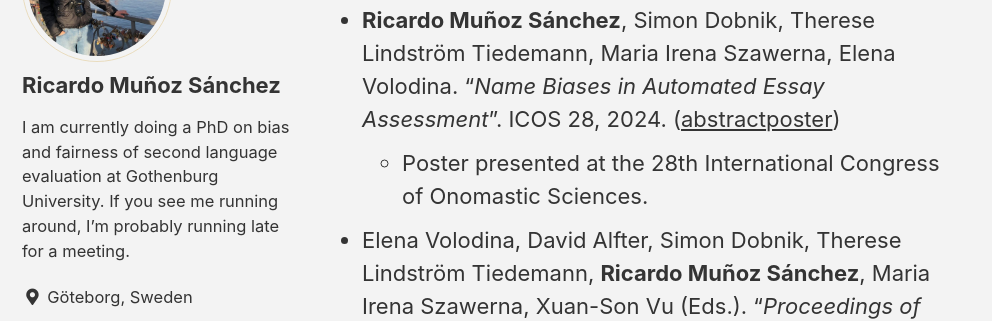
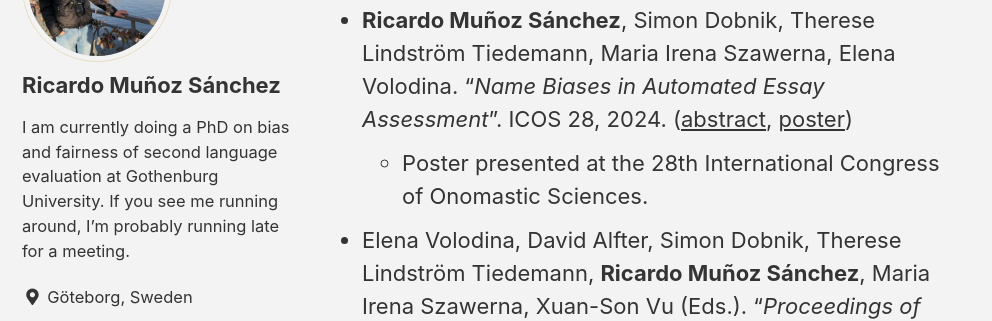
Before and after one commit to rimusa/rimusa.github.io, a Jekyll site: the page built from docs/_pages/research.md, in a window 1280 px wide and 900 px high, scrolled down 3441 px. Shown: the part 154-475 px from the top of the window, without its empty margins (0-992 px from the left). Built offline with Jekyll 4.4.1, drawn with Linux system fonts in a browser that asks for light colours; cached includes are drawn as plain includes.

Commit message:
Added missing comma

```diff
--- a/docs/_pages/research.md
+++ b/docs/_pages/research.md
@@ -64,7 +64,7 @@ You can see the talks and presentations I've given [here](../talks).
 
 ## Other Stuff
 
-- **Ricardo Muñoz Sánchez**, Simon Dobnik, Therese Lindström Tiedemann, Maria Irena Szawerna, Elena Volodina. "_Name Biases in Automated Essay Assessment_". ICOS 28, 2024. ([abstract](https://www.helsinki.fi/assets/drupal/2024-07/ICOS%202024%20Book%20of%20abstracts.pdf#%5B%7B%22num%22%3A219%2C%22gen%22%3A0%7D%2C%7B%22name%22%3A%22XYZ%22%7D%2C54%2C400%2C0%5D)[poster](https://researchportal.helsinki.fi/en/publications/name-biases-in-automated-essay-assessment-poster-presentation))
+- **Ricardo Muñoz Sánchez**, Simon Dobnik, Therese Lindström Tiedemann, Maria Irena Szawerna, Elena Volodina. "_Name Biases in Automated Essay Assessment_". ICOS 28, 2024. ([abstract](https://www.helsinki.fi/assets/drupal/2024-07/ICOS%202024%20Book%20of%20abstracts.pdf#%5B%7B%22num%22%3A219%2C%22gen%22%3A0%7D%2C%7B%22name%22%3A%22XYZ%22%7D%2C54%2C400%2C0%5D), [poster](https://researchportal.helsinki.fi/en/publications/name-biases-in-automated-essay-assessment-poster-presentation))
     - Poster presented at the 28th International Congress of Onomastic Sciences.
 
 - Elena Volodina, David Alfter, Simon Dobnik, Therese Lindström Tiedemann, **Ricardo Muñoz Sánchez**, Maria Irena Szawerna, Xuan-Son Vu (Eds.). "_Proceedings of the Workshop on Computational Approaches to Language Data Pseudonymization (CALD-pseudo 2024)_". Association for Computational Linguistics, St. Julian’s, Malta. ([link](https://aclanthology.org/2024.caldpseudo-1.0/))
```
